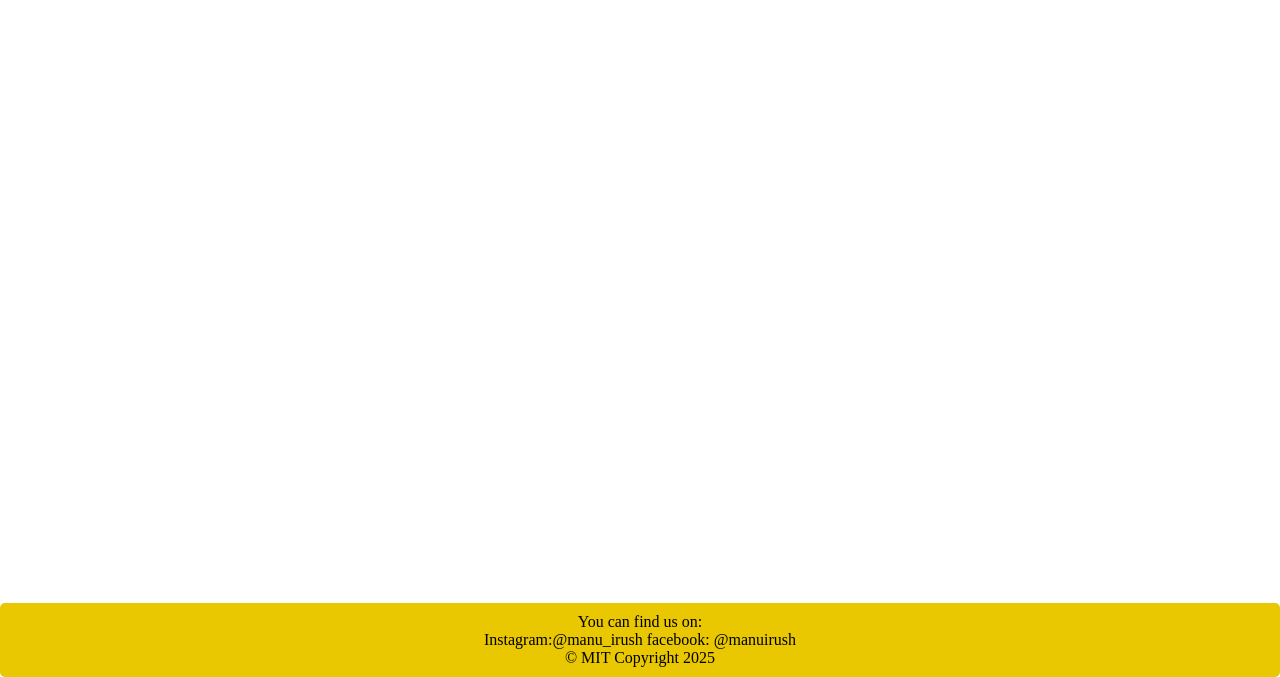
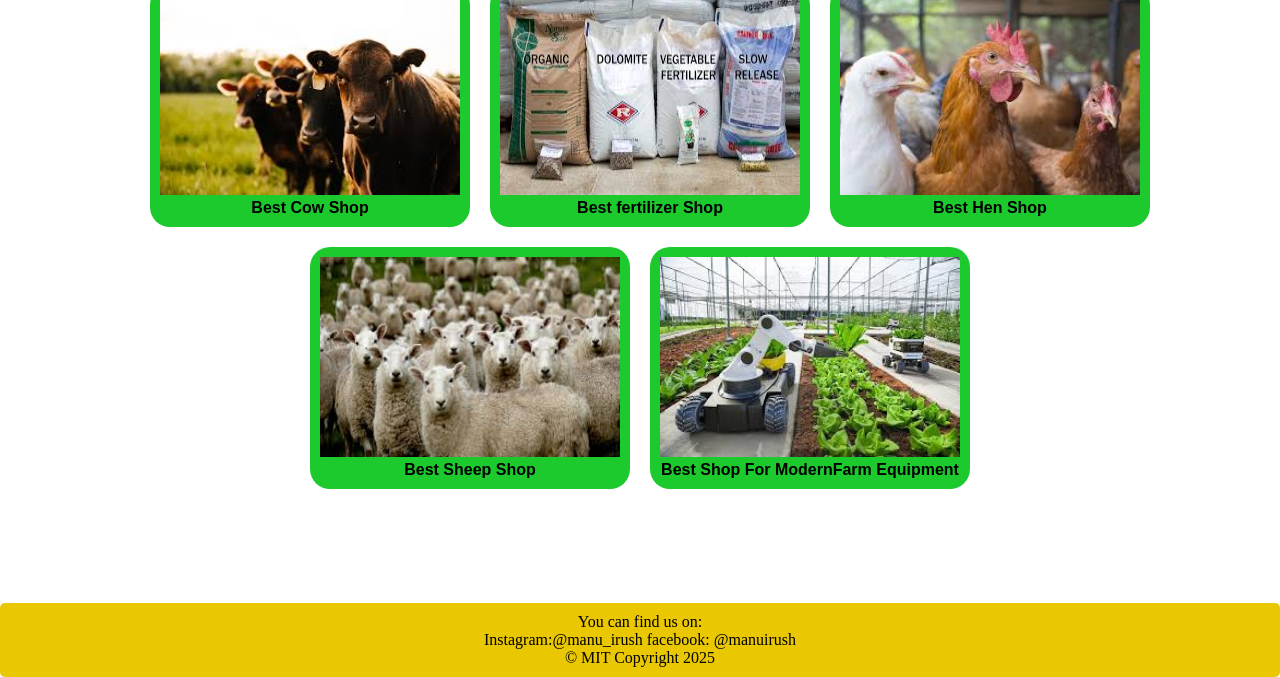
Before and after one commit to emmanuelmaina/Farm-Website, a plain HTML site: page index.html in a window 1280 px wide. Shown: the part 123-800 px from the top of the page. Drawn offline with Linux system fonts and the light colour scheme; a web font is replaced by a local one.

Commit message:
add inventory.html

```diff
--- a/index.html
+++ b/index.html
@@ -1,5 +1,6 @@
 <!DOCTYPE html>
 <html lang="en">
+
 <head>
     <meta charset="UTF-8">
     <meta name="viewport" content="width=device-width, initial-scale=1.0">
@@ -11,30 +12,59 @@
     <link rel="icon" type="image/png" href="./assets/images/favicon.png">
     <title>Farm Expert Guide</title>
 </head>
+
 <body>
     <header>
-        <nav class="navigation" >
-            <a href="index.html">Home</a>
+        <nav class="navigation">
+            <a href="index.html" target="_self">Home</a>
+            <a href="inventory.html" target="_blank">Inventory</a>
             <a href="about.html" target="_blank">About</a>
             <a href="contact.html" target="_blank">Contact</a>
         </nav>
     </header>
 
     <main>
-
+        <h1>FARMERS BEST SHOPPING CHOICE</h1>
+        <section class="shop-container">
+            <a href="https://www.fmk.co.ke/ad/dairy-cows-3/" target="_blank">
+                <div class="shop">
+                    <img src="./assets/images/cows.jpeg" alt="Cow shop">
+            </a>
+            <h4>Best Cow Shop</h4>
+            </div>
+            <div class="shop">
+                <a href="https://chiromofertilizer.com/"  target="_blank">
+                    <img src="./assets/images/fertilizer.jpeg" alt="fertilizer shop">
+                </a>
+                <h4>Best fertilizer Shop</h4>
+            </div>
+            <div class="shop">
+                <a href="https://www.strombergschickens.com/?srsltid=AfmBOoqp5lB0_F95utbb-zOJ2bmLQvXcmLqdoZvITQUNdRB7H2AHZlZm" target="_blank">
+                    <img src="./assets/images/hens.jpeg" alt="Hens shop">
+                </a>
+                <h4>Best Hen Shop</h4>
+            </div>
+            <div class="shop">
+                <a href="https://sellmylivestock.com/livestock/category/sheep" target="_blank">
+                    <img src="./assets/images/sheep.jpeg" alt="Sheep shop">
+                </a>
+                <h4>Best Sheep Shop</h4>
+            </div>
+            <div class="shop">
+                <a href="https://www.deere.com/en/agriculture/" target="_blank">
+                    <img src="./assets/images/modern-tech.jpeg" alt="Modern Farm Equipment shop">
+                </a>
+                <h4>Best Shop For ModernFarm Equipment</h4>
+            </div>
+        </section>
     </main>
 
-
-
-
-
-
-
-     <footer>
+    <footer>
         <p>You can find us on:</p>
         <p>Instagram:@manu_irush facebook: @manuirush </p>
         <p>&copy; MIT Copyright 2025</p>
-     </footer>
-    <script src="./src/script.js"></script>
+    </footer>
+    <script src="./src/script.js></script>
 </body>
+
 </html>
--- a/styles/styles.css
+++ b/styles/styles.css
@@ -65,7 +65,7 @@ input:focus, textarea:focus {
     outline: none;
     border: 2px solid hsl(193, 87%, 49%);
 }
-.about-container h1{
+ h1{
     font-size: 2.5em;
     text-align: center;
     color: lawngreen;
@@ -75,8 +75,8 @@ input:focus, textarea:focus {
     color: hsl(0, 0%, 100%);
 }
 footer{
-    position:fixed;
-    bottom: 0;;
+    position: fixed;
+    bottom: 0;
     background-color: hsl(51, 99%, 46%);
     text-align: center;
     width: 100%;
@@ -85,3 +85,35 @@ footer{
     font-family: Poetsen one;
     margin-top: 20px;
 }
+.shop-container{
+     display: flex;
+     justify-content: center;
+     align-items: space-evanly;
+     flex-wrap: wrap;
+     text-align: center;
+     gap: 20px;
+     overflow: hidden;
+     ;
+}
+.shop {
+    background-color: hsl(126, 76%, 45%);
+    padding: 10px;
+    border-radius: 20px;
+}
+.shop:hover {
+    box-shadow: 0px 0px 10px hsl(126, 76%, 45%);
+}
+.shop img {
+    width: 300px;
+    height: 200px;
+
+}
+main{
+    margin-bottom: 100px;
+}
+.about-images{
+    margin-bottom: 100px;
+    display: flex;
+   justify-content: center;
+
+}
```
Also changed, not shown: about.html (+3 -1 lines), contact.html (+2 -1 lines), inventory.html (added, +18 -0 lines).
